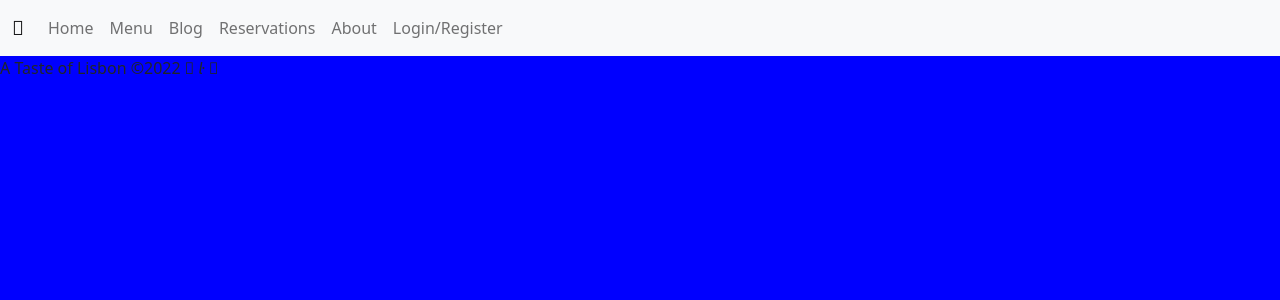
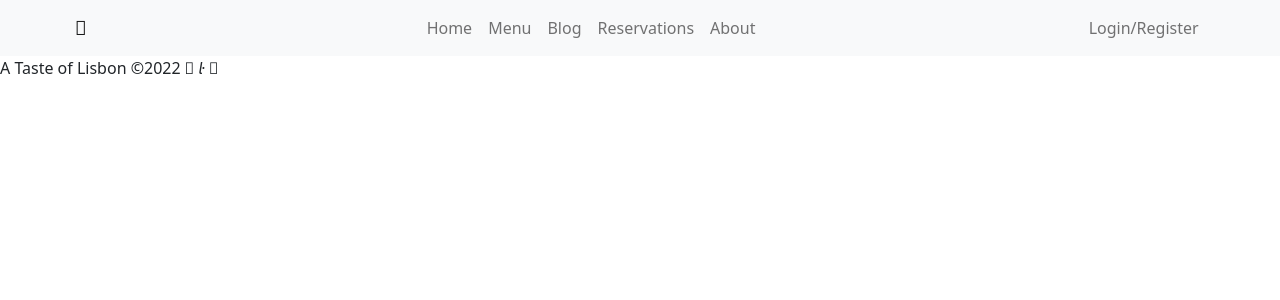
Before and after one commit to DioCar84/A-Taste-of-Lisbon, a Django app: page / in a window 1280 px wide. Shown: the top 300 px of the page. Run offline with Django 3.2, Linux system fonts and the light colour scheme.

Commit message:
Add style to navbar

```diff
--- a/static/css/styles.css
+++ b/static/css/styles.css
@@ -1,3 +1,15 @@
-body {
-    background-color: blue;
+/* ---------- NAVBAR ---------- */
+
+.logo {
+    position: relative;
+    left: 5%;
 }
+
+.center-nav {
+    margin: auto;
+}
+
+.right-nav {
+    position: relative;
+    right: 5%;
+}
--- a/templates/base.html
+++ b/templates/base.html
@@ -17,7 +17,7 @@
 <body>
     <nav class="navbar navbar-expand-lg bg-light">
         <div class="container-fluid">
-            <a class="navbar-brand" href="#"><i class="fa-solid fa-utensils"></i></a>
+            <a class="navbar-brand logo" href="#"><i class="fa-solid fa-utensils"></i></a>
             <button class="navbar-toggler" type="button" data-bs-toggle="collapse" data-bs-target="#navbarNavAltMarkup"
                 aria-controls="navbarNavAltMarkup" aria-expanded="false" aria-label="Toggle navigation">
                 <span class="navbar-toggler-icon"></span>
```
